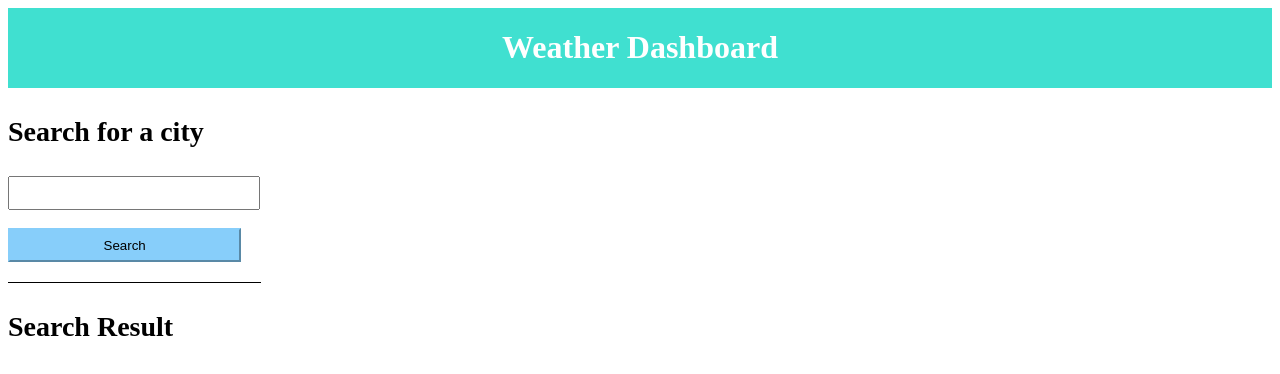
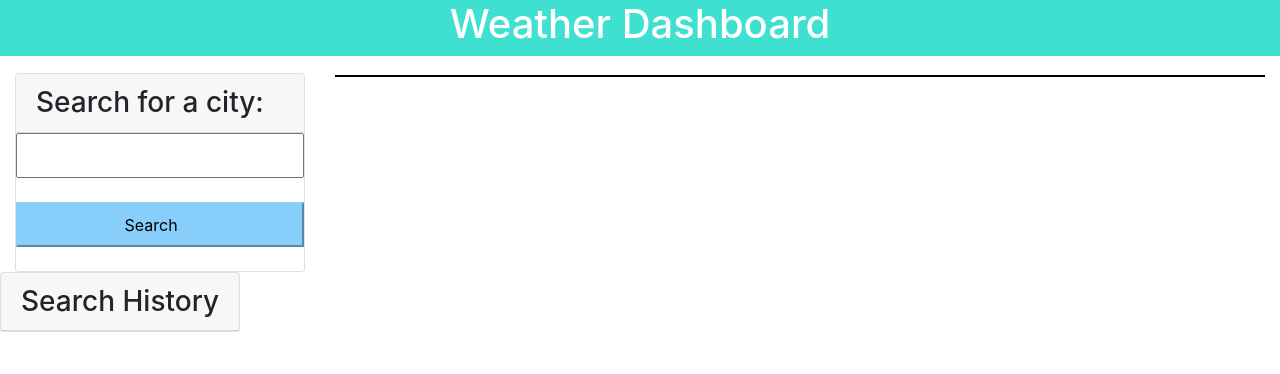
Before and after one commit to fredkamm/weather-dashboard, a plain HTML site: page index.html in a window 1280 px wide. Drawn offline with nearby package versions, Linux system fonts and the light colour scheme.

Commit message:
the search box and results box are now in the desired position. still need to get uvi/date/icon to appear

```diff
--- a/assets/css/style.css
+++ b/assets/css/style.css
@@ -10,18 +10,29 @@ h3 {
     font-size: 28px;
 }
 
+/* button */
 #submit {
     display: flex;
     margin: 0 0 8% 0;
     padding: 3% 37%;
     border-color: lightskyblue;
     background-color: lightskyblue;
-
 }
-
+/* input box */
 #city {
     display: flex;
     padding: 3% 14%;
+}
+
+
+#user-search {
+    margin-top: 6%;
+}
+
+/* results box */
+#repos-container {
+    border: 1px solid black;
+    margin-top: 2%;
 }
 
 .search {
@@ -30,6 +41,8 @@ h3 {
 
 }
 
+
+
 #repos-container {
     display: block;
 }
--- a/assets/js/script.js
+++ b/assets/js/script.js
@@ -3,6 +3,7 @@ var apiKey = "2dee45951d3010a3a0e002fc582e7cc5";
 var cityInput = document.querySelector('#city');
 var submitBtn = document.querySelector('#submit');
 var cityResults = document.querySelector('#repos-container');
+
 
 var citySubmitHandler = function (event) {
     event.preventDefault();
@@ -17,7 +18,7 @@ var citySubmitHandler = function (event) {
 // function that fetches the weather api
 var getCityRepos = function(){
 
-    var apiUrl = 'https://api.openweathermap.org/data/2.5/weather?q=' + cityInput.value.trim() + '&units=imperial&appid=' + apiKey;
+    var apiUrl = 'https://api.openweathermap.org/data/2.5/weather?q=' + cityInput.value.trim() + '&units=imperial&exclude=current&appid=' + apiKey;
 
     fetch(apiUrl)
     .then(function(response){
@@ -32,17 +33,26 @@ var getCityRepos = function(){
             var displayTemp = document.createElement('p');
             var displayHumid = document.createElement('p');
             var displayWind = document.createElement('p');
+            var displayUVI = document.createElement('p');
             displayCity.textContent = data.name;
             displayTemp.textContent = "Temp: " + data.main.temp + ' F';
             displayWind.textContent = "Wind: " + data.wind.speed + ' MPH';
             displayHumid.textContent = "Humidity: " + data.main.humidity + ' %';
+            displayUVI.textContent = "UV Index: " + data.uvi;
             cityResults.append(displayCity);
             cityResults.append(displayTemp);
             cityResults.append(displayHumid);
             cityResults.append(displayWind);
-
+            cityResults.append(displayUVI);
         // }
     })
 }
 
 submitBtn.addEventListener('click', citySubmitHandler)
+
+// function displayTime() {
+//     var rightNow = moment().format('L');
+//     var displayDate = document.createElement('h2');
+//     displayDate.textContent(rightNow);
+//     cityResults.append(displayDate);
+//   }
--- a/index.html
+++ b/index.html
@@ -5,6 +5,8 @@
     <meta charset="UTF-8">
     <meta name="viewport" content="width=device-width, initial-scale=1.0">
     <meta http-equiv="X-UA-Compatible" content="ie=edge">
+    <link rel="stylesheet" href="https://cdnjs.cloudflare.com/ajax/libs/twitter-bootstrap/4.5.0/css/bootstrap.min.css">
+    <link rel="stylesheet" href="https://code.jquery.com/ui/1.12.1/themes/base/jquery-ui.css">
     <link rel="stylesheet" href="./assets/css/style.css" />
     <title>Weather Dashboard</title>
 </head>
@@ -15,10 +17,11 @@
             Weather Dashboard
         </h1>
     </header>
-  <main>
-        <section class="search">
-            <div class="card">
-                <h3 class="card-header">Search for a city</h3>
+    <main class="container-fluid">
+        <div class="row">
+            <section class="col-12 col-md-4 col-lg-3">
+                <div id= "user-search" class="card">
+                    <h3 class="card-header">Search for a city:</h3>
                     <input name="city" id="city" type="text" class="form-input" />
                     <br>
                     <button id="submit">Search</button>
@@ -26,18 +29,20 @@
                 </div>
             </section>
 
+            <section id= "results" class="col-12 col-md-8 col-lg-9">
+                <div id="repos-container"></div>
+            </section>
+
+        </div>
+        <div class="row">
             <section>
                 <div class="card">
-                 <h3 class="card-header">Search Result</h3>
+                    <h3 class="card-header">Search History</h3>
                     <div id="city-buttons" class="city-buttons">
                     </div>
                 </div>
             </section>
-
-        <section class="results">
-        <div id="repos-container"
-            ></div>
-        </section>
+        </div>
     </main>
 
     <script src="./assets/js/script.js"></script>
```
Lines whose indentation alone changed are shown as unchanged.
